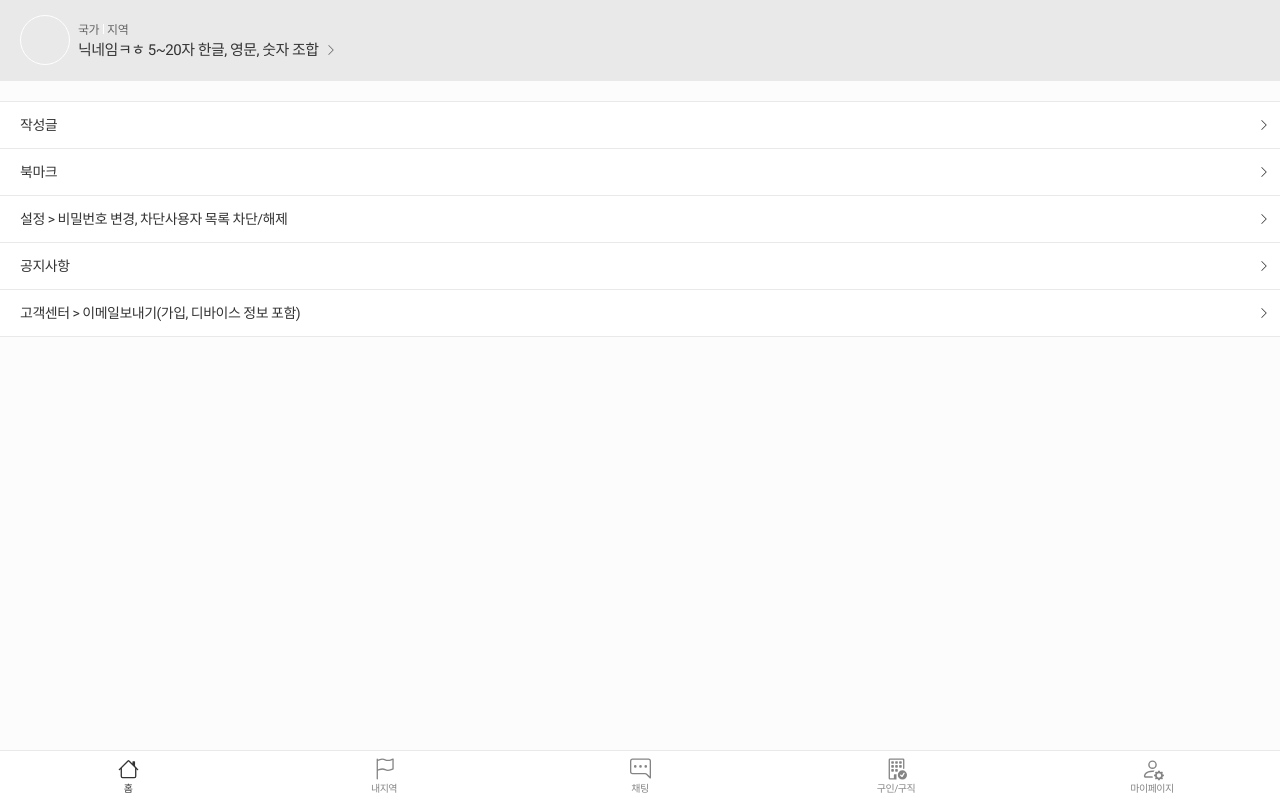
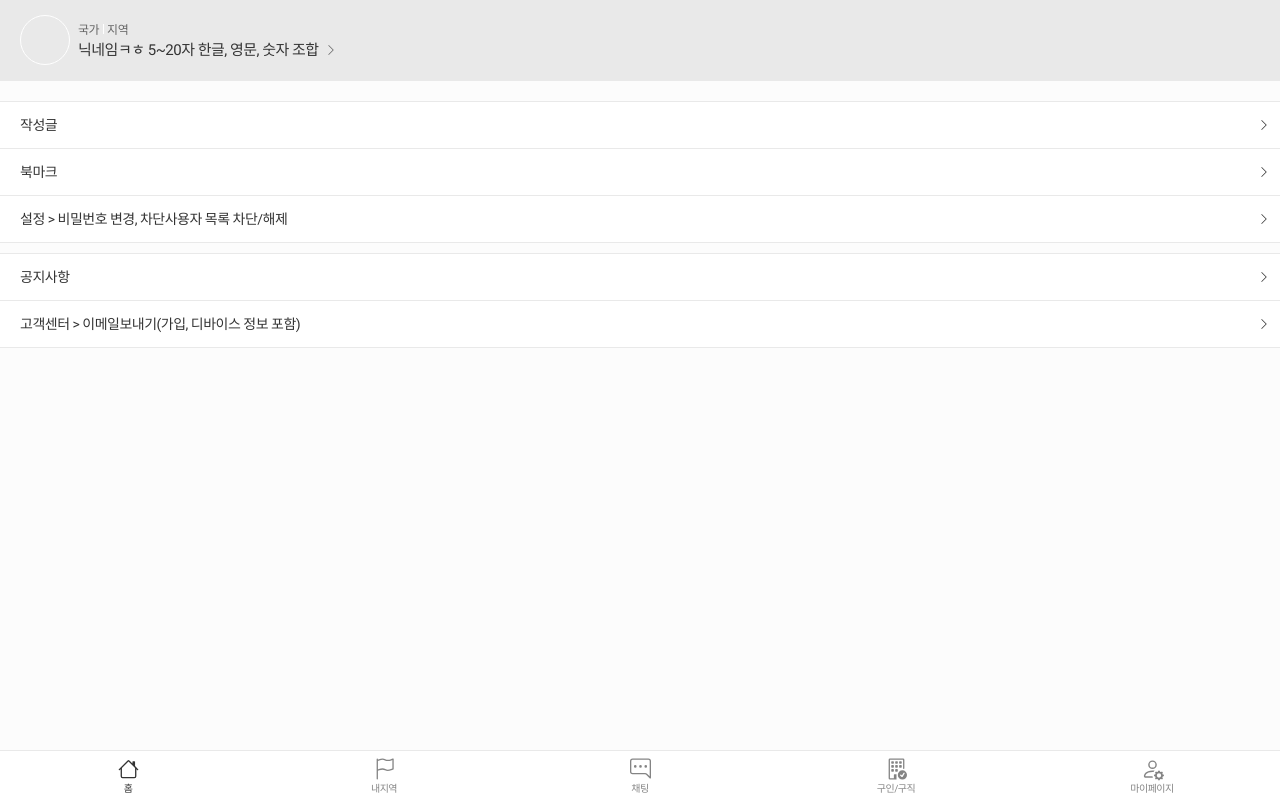
Before and after one commit to HyunsooZo/immilog-front, a Vue app: page /my-page in a window 1280 px wide. Built offline with nearby package versions, Linux system fonts and the light colour scheme.

Commit message:
feat: my

```diff
--- a/src/assets/contents.css
+++ b/src/assets/contents.css
@@ -1118,6 +1118,10 @@ color: #ed1651;
     margin-top: 2rem;
     border-top: 1px solid #e9e9e9;
 }
+.list-wrap.list--link ul + ul {
+    margin-top: 1rem;
+    border-top: 1px solid #e9e9e9;
+}
 .list-wrap.list--link li.item .button-text {
     position: relative;
     padding: 1.5rem 3.2rem 1.5rem 2rem;
--- a/src/views/MyPageView.vue
+++ b/src/views/MyPageView.vue
@@ -37,6 +37,8 @@
 						<span>설정 > 비밀번호 변경, 차단사용자 목록 차단/해제</span>
 					</button>
 				</li>
+			</ul>
+			<ul>
 				<li class="item">
 					<button type="button" class="button button-text">
 						<span>공지사항</span>
```
